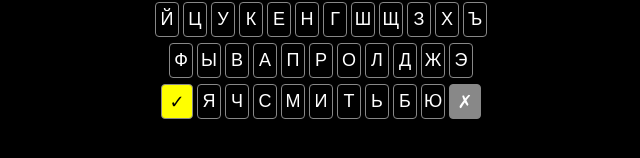
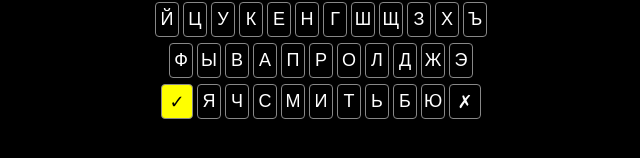
Before and after one commit to MikkyMeow/5letters, a React (Create React App) app: page / in a window 1280 px wide. Shown: the part 536-694 px from the top of the page, without its empty margins (319-959 px from the left). Built offline with nearby package versions, Linux system fonts and the light colour scheme.

Commit message:
keyboard light

```diff
--- a/src/App.tsx
+++ b/src/App.tsx
@@ -1,4 +1,9 @@
-import { checkForExacts, checkForExists, wordIsExists } from "common/helpers";
+import {
+  checkForExacts,
+  checkForExists,
+  keyboardUpdate,
+  wordIsExists,
+} from "common/helpers";
 import { Ground } from "components/Ground";
 import { Keyboard } from "components/Keyboard";
 import { Winner } from "components/Winner";
@@ -6,8 +11,9 @@ import { Context, state } from "context";
 import { IKeyboard } from "context/types";
 import React, { useState } from "react";
 
-function App() {
+const App = () => {
   const [context, setContext] = useState(state);
+  const [keyboard, setKeyboard] = useState<IKeyboard[]>(state.keyboard);
   const [word, setWord] = useState<IKeyboard[]>([]);
   const [attempt, setAttempt] = useState(1);
   const [isNotExist, setIsNotExist] = useState(false);
@@ -17,7 +23,10 @@ function App() {
 
   const getLetter = (letter: IKeyboard) => {
     if (word.length < attempt * 5) {
-      setWord((prev) => [...prev, letter]);
+      setWord((prev) => [
+        ...prev,
+        { ...letter, isExact: false, isExist: false, hasBeen: false },
+      ]);
     }
   };
 
@@ -36,6 +45,7 @@ function App() {
     if (wordIsExists(currentWord)) {
       const resultWithExists = checkForExists(context.guessedWord, word);
       const result = checkForExacts(context.guessedWord, resultWithExists);
+      setKeyboard(keyboardUpdate(keyboard, result));
       setWord((prev) => [...prev.slice(0, word.length - 5), ...result]);
       if (context.guessedWord === currentWord) return setIsWinner(true);
       setAttempt((prev) => prev + 1);
@@ -45,12 +55,19 @@ function App() {
   };
 
   // TODO: Добавить поддержку клавиатуры
-  // document.addEventListener("keydown", (e) => {
-  //   const charCode = e.key.charCodeAt(0);
-  //   if (charCode > 1071 && charCode < 1104) {
-  //     getLetter({ code: e.key, letterExact: false, wordExist: false });
-  //   }
-  // });
+  // useEffect(() => {
+  //   window.addEventListener("keydown", (e) => {
+  //     const charCode = e.key.charCodeAt(0);
+  //     if (charCode > 1071 && charCode < 1104) {
+  //       getLetter({
+  //         code: e.key,
+  //         isExact: false,
+  //         isExist: false,
+  //         hasBeen: false,
+  //       });
+  //     }
+  //   });
+  // }, []);
 
   return (
     // @ts-ignore
@@ -61,6 +78,7 @@ function App() {
         {isWinner && <Winner />}
         <Ground word={word} isNotExist={isNotExist} />
         <Keyboard
+          keyboard={keyboard}
           getLetter={getLetter}
           backSpace={backSpace}
           checkWord={checkWord}
@@ -69,6 +87,6 @@ function App() {
       </div>
     </Context.Provider>
   );
-}
+};
 
 export default App;
--- a/src/common/helpers.ts
+++ b/src/common/helpers.ts
@@ -14,7 +14,7 @@ export const checkForExists = (guessed: string, word: IKeyboard[]) => {
   const guessedWordArr = guessed.split("");
   const currentWordArr = word.slice(word.length - 5).map((l) => l);
   const result = currentWordArr.map((l) => {
-    if (guessedWordArr.includes(l.code)) return { ...l, letterExact: true };
+    if (guessedWordArr.includes(l.code)) return { ...l, isExist: true };
     return l;
   });
   return result;
@@ -23,8 +23,23 @@ export const checkForExists = (guessed: string, word: IKeyboard[]) => {
 export const checkForExacts = (guessed: string, word: IKeyboard[]) => {
   const guessedWordArr = guessed.split("");
   const result = word.map((l, i) => {
-    if (l.code === guessedWordArr[i]) return { ...l, wordExist: true };
+    if (l.code === guessedWordArr[i]) return { ...l, isExact: true };
     return l;
   });
   return result;
 };
+
+export const keyboardUpdate = (keyboard: IKeyboard[], word: IKeyboard[]) => {
+  const result = keyboard.map((letter) => {
+    const matchLetter = word.find((l) => l.code === letter.code);
+    if (matchLetter) {
+      return { ...matchLetter, hasBeen: true };
+    } else {
+      return letter;
+    }
+  });
+
+  console.log(word, result);
+
+  return result;
+};
--- a/src/components/Ground/index.tsx
+++ b/src/components/Ground/index.tsx
@@ -9,7 +9,7 @@ interface IProps {
 export const Ground: React.FC<IProps> = ({ word, isNotExist }) => {
   const array = [...word];
   while (array.length < 30) {
-    array.push({ code: "", letterExact: false, wordExist: false });
+    array.push({ code: "", isExact: false, isExist: false, hasBeen: false });
   }
 
   return (
@@ -21,8 +21,8 @@ export const Ground: React.FC<IProps> = ({ word, isNotExist }) => {
           <div
             key={index}
             className={`letter ${notExist ? "letter__red" : ""} ${
-              letter.letterExact ? "letter__gray" : ""
-            } ${letter.wordExist ? "letter__yellow" : ""}`}
+              letter.isExist ? "letter__gray" : ""
+            } ${letter.isExact ? "letter__yellow" : ""}`}
           >
             {letter.code}
           </div>
--- a/src/components/Keyboard/index.css
+++ b/src/components/Keyboard/index.css
@@ -15,11 +15,19 @@
   transition: 0.2s;
 }
 
-.key__gray {
+.key__has-been {
   background-color: #888888;
+  color: white;
+  border-color: #888888;
 }
 
-.key__yellow {
+.key__exist {
+  background-color: #ffffff;
+  color: black;
+  border-color: #ffffff;
+}
+
+.key__exact {
   background-color: yellow;
   color: black;
 }
--- a/src/components/Keyboard/index.tsx
+++ b/src/components/Keyboard/index.tsx
@@ -1,9 +1,8 @@
-import { Context } from "context";
-import { IKeyboard, IState } from "context/types";
-import { useContext } from "react";
+import { IKeyboard } from "context/types";
 import "./index.css";
 
 interface IProps {
+  keyboard: IKeyboard[];
   getLetter: (letter: IKeyboard) => void;
   backSpace: () => void;
   checkWord: () => void;
@@ -11,25 +10,24 @@ interface IProps {
 }
 
 export const Keyboard: React.FC<IProps> = ({
+  keyboard,
   getLetter,
   backSpace,
   checkWord,
   checkIsAvailable,
 }) => {
-  // @ts-ignore
-  const [context]: [IState] = useContext(Context);
-  const upperRow = context.keyboard.slice(0, 12);
-  const middleRow = context.keyboard.slice(12, 23);
-  const lowerRow = context.keyboard.slice(23);
+  const upperRow = keyboard.slice(0, 12);
+  const middleRow = keyboard.slice(12, 23);
+  const lowerRow = keyboard.slice(23);
 
   return (
     <div>
       <div className="keyboard__row">
         {upperRow.map((letter) => (
           <div
-            className={`key ${letter.wordExist ? "key__gray" : ""} ${
-              letter.letterExact ? "key__yellow" : ""
-            }`}
+            className={`key ${letter.hasBeen ? "key__has-been" : ""} ${
+              letter.isExist ? "key__exist" : ""
+            } ${letter.isExact ? "key__exact" : ""}`}
             key={letter.code}
             onClick={() => getLetter(letter)}
           >
@@ -40,9 +38,9 @@ export const Keyboard: React.FC<IProps> = ({
       <div className="keyboard__row">
         {middleRow.map((letter) => (
           <div
-            className={`key ${letter.wordExist ? "key__gray" : ""} ${
-              letter.letterExact ? "key__yellow" : ""
-            }`}
+            className={`key ${letter.hasBeen ? "key__has-been" : ""} ${
+              letter.isExist ? "key__exist" : ""
+            } ${letter.isExact ? "key__exact" : ""}`}
             key={letter.code}
             onClick={() => getLetter(letter)}
           >
@@ -52,8 +50,8 @@ export const Keyboard: React.FC<IProps> = ({
       </div>
       <div className="keyboard__row">
         <div
-          className={`key key__gray keyboard__buttons ${
-            checkIsAvailable ? "key__yellow" : ""
+          className={`key keyboard__buttons ${
+            checkIsAvailable ? "key__exact" : ""
           }`}
           onClick={() => checkIsAvailable && checkWord()}
         >
@@ -61,19 +59,16 @@ export const Keyboard: React.FC<IProps> = ({
         </div>
         {lowerRow.map((letter) => (
           <div
-            className={`key ${letter.wordExist ? "key__gray" : ""} ${
-              letter.letterExact ? "key__yellow" : ""
-            }`}
+            className={`key ${letter.hasBeen ? "key__has-been" : ""} ${
+              letter.isExist ? "key__exist" : ""
+            } ${letter.isExact ? "key__exact" : ""}`}
             key={letter.code}
             onClick={() => getLetter(letter)}
           >
             {letter.code}
           </div>
         ))}
-        <div
-          className="key key__gray keyboard__buttons"
-          onClick={() => backSpace()}
-        >
+        <div className="key keyboard__buttons" onClick={() => backSpace()}>
           ✗
         </div>
       </div>
--- a/src/context/index.ts
+++ b/src/context/index.ts
@@ -5,38 +5,38 @@ import { IState } from "./types";
 
 export const state: IState = {
   keyboard: [
-    { code: "й", wordExist: false, letterExact: false },
-    { code: "ц", wordExist: false, letterExact: false },
-    { code: "у", wordExist: false, letterExact: false },
-    { code: "к", wordExist: false, letterExact: false },
-    { code: "е", wordExist: false, letterExact: false },
-    { code: "н", wordExist: false, letterExact: false },
-    { code: "г", wordExist: false, letterExact: false },
-    { code: "ш", wordExist: false, letterExact: false },
-    { code: "щ", wordExist: false, letterExact: false },
-    { code: "з", wordExist: false, letterExact: false },
-    { code: "х", wordExist: false, letterExact: false },
-    { code: "ъ", wordExist: false, letterExact: false },
-    { code: "ф", wordExist: false, letterExact: false },
-    { code: "ы", wordExist: false, letterExact: false },
-    { code: "в", wordExist: false, letterExact: false },
-    { code: "а", wordExist: false, letterExact: false },
-    { code: "п", wordExist: false, letterExact: false },
-    { code: "р", wordExist: false, letterExact: false },
-    { code: "о", wordExist: false, letterExact: false },
-    { code: "л", wordExist: false, letterExact: false },
-    { code: "д", wordExist: false, letterExact: false },
-    { code: "ж", wordExist: false, letterExact: false },
-    { code: "э", wordExist: false, letterExact: false },
-    { code: "я", wordExist: false, letterExact: false },
-    { code: "ч", wordExist: false, letterExact: false },
-    { code: "с", wordExist: false, letterExact: false },
-    { code: "м", wordExist: false, letterExact: false },
-    { code: "и", wordExist: false, letterExact: false },
-    { code: "т", wordExist: false, letterExact: false },
-    { code: "ь", wordExist: false, letterExact: false },
-    { code: "б", wordExist: false, letterExact: false },
-    { code: "ю", wordExist: false, letterExact: false },
+    { code: "й", isExist: false, isExact: false, hasBeen: false },
+    { code: "ц", isExist: false, isExact: false, hasBeen: false },
+    { code: "у", isExist: false, isExact: false, hasBeen: false },
+    { code: "к", isExist: false, isExact: false, hasBeen: false },
+    { code: "е", isExist: false, isExact: false, hasBeen: false },
+    { code: "н", isExist: false, isExact: false, hasBeen: false },
+    { code: "г", isExist: false, isExact: false, hasBeen: false },
+    { code: "ш", isExist: false, isExact: false, hasBeen: false },
+    { code: "щ", isExist: false, isExact: false, hasBeen: false },
+    { code: "з", isExist: false, isExact: false, hasBeen: false },
+    { code: "х", isExist: false, isExact: false, hasBeen: false },
+    { code: "ъ", isExist: false, isExact: false, hasBeen: false },
+    { code: "ф", isExist: false, isExact: false, hasBeen: false },
+    { code: "ы", isExist: false, isExact: false, hasBeen: false },
+    { code: "в", isExist: false, isExact: false, hasBeen: false },
+    { code: "а", isExist: false, isExact: false, hasBeen: false },
+    { code: "п", isExist: false, isExact: false, hasBeen: false },
+    { code: "р", isExist: false, isExact: false, hasBeen: false },
+    { code: "о", isExist: false, isExact: false, hasBeen: false },
+    { code: "л", isExist: false, isExact: false, hasBeen: false },
+    { code: "д", isExist: false, isExact: false, hasBeen: false },
+    { code: "ж", isExist: false, isExact: false, hasBeen: false },
+    { code: "э", isExist: false, isExact: false, hasBeen: false },
+    { code: "я", isExist: false, isExact: false, hasBeen: false },
+    { code: "ч", isExist: false, isExact: false, hasBeen: false },
+    { code: "с", isExist: false, isExact: false, hasBeen: false },
+    { code: "м", isExist: false, isExact: false, hasBeen: false },
+    { code: "и", isExist: false, isExact: false, hasBeen: false },
+    { code: "т", isExist: false, isExact: false, hasBeen: false },
+    { code: "ь", isExist: false, isExact: false, hasBeen: false },
+    { code: "б", isExist: false, isExact: false, hasBeen: false },
+    { code: "ю", isExist: false, isExact: false, hasBeen: false },
   ],
   guessedWord: words[randomInteger(1, words.length)],
 };
--- a/src/context/types.ts
+++ b/src/context/types.ts
@@ -1,7 +1,8 @@
 export interface IKeyboard {
   code: string;
-  wordExist: boolean;
-  letterExact: boolean;
+  isExist: boolean;
+  isExact: boolean;
+  hasBeen: boolean;
 }
 
 export interface IState {
```
